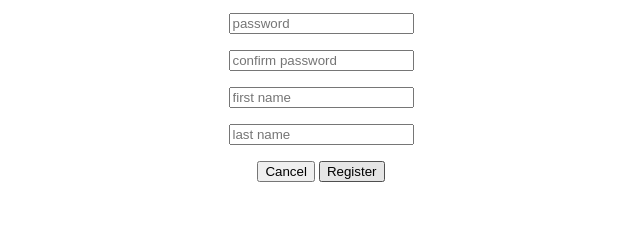
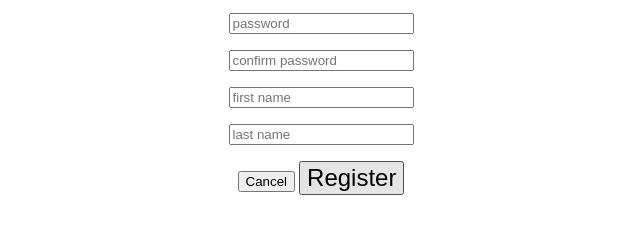
Before and after one commit to IversonGod/ITPC_3_Prelim_Examination, a plain HTML site: page register.html in a window 1280 px wide. In both pictures the pointer is over the button "Register". Shown: the part 104-338 px from the top of the page, without its empty margins (319-959 px from the left). Drawn offline with Linux system fonts and the light colour scheme.

Commit message:
added css style

```diff
--- a/register.html
+++ b/register.html
@@ -4,6 +4,15 @@
         <title> Home</title>
     </head>
     <body>
+
+        <style>
+            #btnLogin:hover{
+                font-size: large;
+                cursor: pointer;
+                font-size: x-large;
+
+            }
+        </style>
 
         <h1 style="text-align: center;">
             Registration Page
@@ -17,7 +26,7 @@
             <div>
 
                 <button style="color: blue," >Cancel</button>
-                <button style="color: green,">Register</button>
+                <button style="color: green," id="btnLogin" >Register</button>
 
             </div>
         </div>
```
